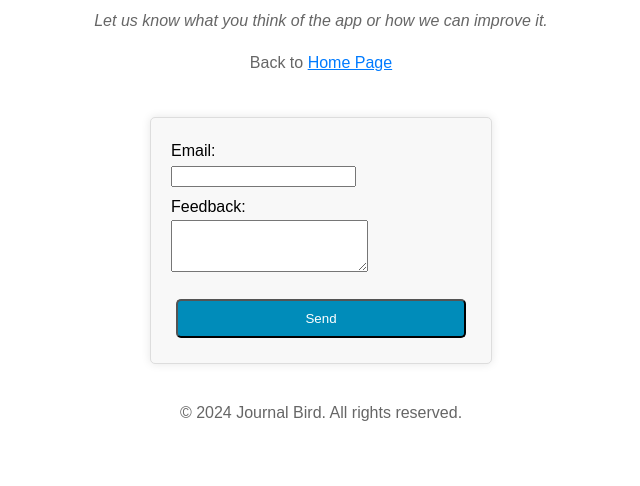
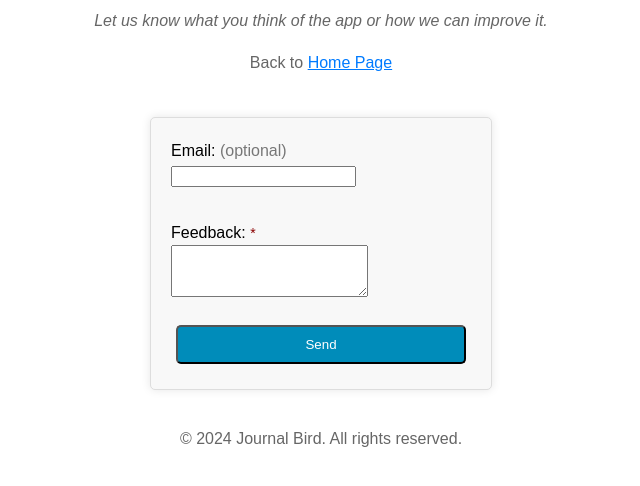
Before and after one commit to nbird11/Journal-Bird-Web-Utils, a plain HTML site: page feedback.html in a window 1280 px wide. Shown: the part 106-592 px from the top of the page, without its empty margins (319-959 px from the left). Drawn offline with Linux system fonts and the light colour scheme.

Commit message:
Convert inline styles to css classes

```diff
--- a/feedback.html
+++ b/feedback.html
@@ -19,14 +19,15 @@
 
       <form action="https://formspree.io/f/mjvnpokp" method="POST">
         <label>
-          Email:
+          Email: <span class="optional">(optional)</span>
           <br />
           <input type="email" name="email" />
         </label>
+        <br />
         <label>
-          Feedback:
+          Feedback: <span class="red-star">*</span>
           <br />
-          <textarea name="feedback"></textarea>
+          <textarea name="feedback" required></textarea>
         </label>
         <button type="submit">Send</button>
       </form>
--- a/form-page.css
+++ b/form-page.css
@@ -48,7 +48,7 @@ button:hover {
   background-color: #005f73;
 }
 
-h1{
+h1 {
   color: #333;
 }
 
@@ -64,6 +64,15 @@ a:hover {
   text-decoration: none;
 }
 
+.red-star {
+  font-size: 14px;
+  color: darkred;
+}
+
+.optional {
+  color: #777;
+}
+
 footer {
   text-align: center;
   padding: 20px;
```
Also changed, not shown: account-deletion.html (+2 -2 lines).
